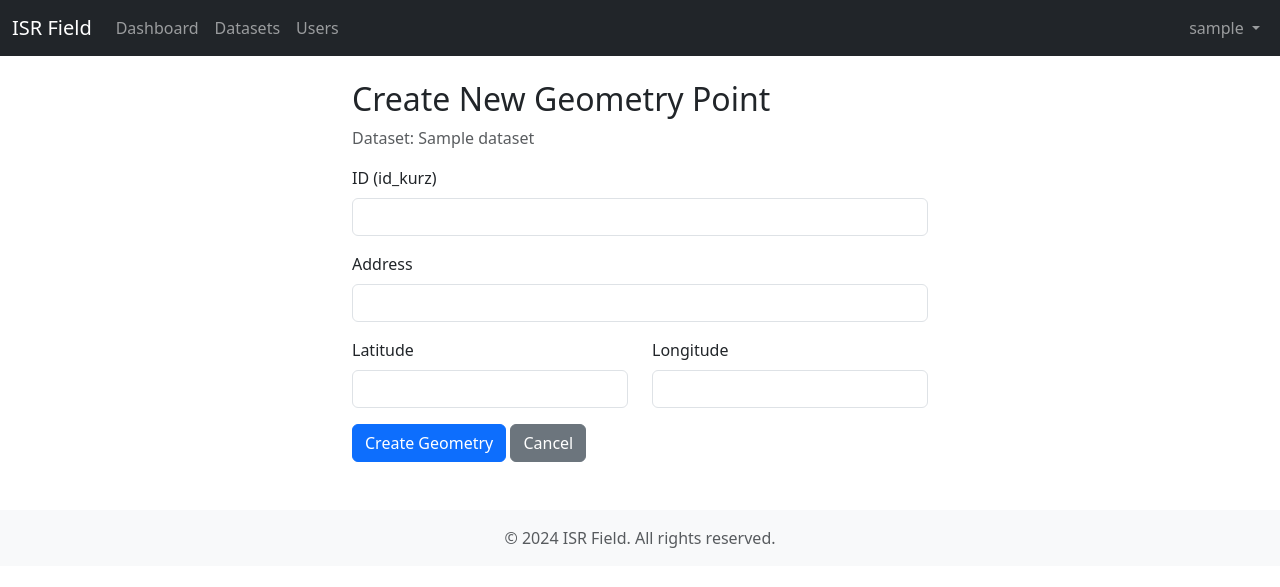
After one commit to silvioheinze/isr-field, a Django app: page /datasets/1/geometries/create/ in a window 1280 px wide. The commit adds this page. Shown: the top 587 px of the page. Run offline with Django 5.2, Linux system fonts and the light colour scheme; a user stored in the database is signed in; tables that the repository leaves empty hold one stand-in row (values such as "Sample post").

Commit message:
Add geometry creation functionality and enhance dataset data input view. Implemented a new view for creating geometry points linked to datasets, including validation and user permissions. Updated templates to support geometry point addition and improved user interaction with map controls. Enhanced the dataset data input page to include options for adding geometry points and displaying creator information.

```diff
--- /dev/null
+++ b/app/frontend/templates/frontend/geometry_create.html
@@ -0,0 +1,39 @@
+{% extends 'frontend/_base.html' %}
+
+{% block title %}Create Geometry - ISR Field{% endblock %}
+
+{% block content %}
+<div class="container mt-4" style="max-width: 600px;">
+    <h2>Create New Geometry Point</h2>
+    <p class="text-muted">Dataset: {{ dataset.name }}</p>
+
+    <form method="post">
+        {% csrf_token %}
+        <div class="mb-3">
+            <label for="id_kurz" class="form-label">ID (id_kurz)</label>
+            <input type="text" class="form-control" id="id_kurz" name="id_kurz" required>
+        </div>
+        <div class="mb-3">
+            <label for="address" class="form-label">Address</label>
+            <input type="text" class="form-control" id="address" name="address" required>
+        </div>
+        <div class="row">
+            <div class="col-md-6">
+                <div class="mb-3">
+                    <label for="lat" class="form-label">Latitude</label>
+                    <input type="number" step="any" class="form-control" id="lat" name="lat" required>
+                </div>
+            </div>
+            <div class="col-md-6">
+                <div class="mb-3">
+                    <label for="lng" class="form-label">Longitude</label>
+                    <input type="number" step="any" class="form-control" id="lng" name="lng" required>
+                </div>
+            </div>
+        </div>
+
+        <button type="submit" class="btn btn-primary">Create Geometry</button>
+        <a href="{% url 'dataset_data_input' dataset.id %}" class="btn btn-secondary">Cancel</a>
+    </form>
+</div>
+{% endblock %}
--- a/app/frontend/views.py
+++ b/app/frontend/views.py
@@ -17,6 +17,7 @@ from .models import AuditLog, DataSet, DataGeometry, DataEntry
 from django.contrib.auth.decorators import login_required, permission_required
 import json
 from django.contrib.auth import update_session_auth_hash
+from django.contrib.gis.geos import Point
 
 class GroupForm(forms.ModelForm):
     class Meta:
@@ -371,3 +372,60 @@ def entry_create_view(request, geometry_id):
         return redirect('dataset_data_input', dataset_id=dataset.id)
 
     return render(request, 'frontend/entry_create.html', {'geometry': geometry})
+
+@login_required
+def geometry_create_view(request, dataset_id):
+    """Create a new geometry point for a dataset"""
+    dataset = get_object_or_404(DataSet, pk=dataset_id)
+    if not dataset.can_access(request.user):
+        return HttpResponseForbidden('You do not have permission to create geometries for this dataset.')
+
+    if request.method == 'POST':
+        try:
+            address = request.POST.get('address')
+            id_kurz = request.POST.get('id_kurz')
+            lat = float(request.POST.get('lat'))
+            lng = float(request.POST.get('lng'))
+
+            # Validate required fields
+            if not address or not id_kurz:
+                messages.error(request, 'Address and ID are required.')
+                return redirect('dataset_data_input', dataset_id=dataset.id)
+
+            # Check if id_kurz already exists
+            if DataGeometry.objects.filter(id_kurz=id_kurz).exists():
+                messages.error(request, f'Geometry with ID "{id_kurz}" already exists.')
+                return redirect('dataset_data_input', dataset_id=dataset.id)
+
+            # Validate coordinates
+            if lat < -90 or lat > 90 or lng < -180 or lng > 180:
+                messages.error(request, 'Invalid coordinates provided.')
+                return redirect('dataset_data_input', dataset_id=dataset.id)
+
+            # Create the geometry point
+            geometry = DataGeometry.objects.create(
+                dataset=dataset,
+                address=address,
+                id_kurz=id_kurz,
+                geometry=Point(lng, lat, srid=4326),
+                user=request.user
+            )
+
+            # Log the action
+            AuditLog.objects.create(
+                user=request.user,
+                action='created_geometry',
+                target=f'geometry:{geometry.id}'
+            )
+
+            messages.success(request, f'Geometry "{id_kurz}" created successfully.')
+            return redirect('dataset_data_input', dataset_id=dataset.id)
+
+        except (ValueError, TypeError) as e:
+            messages.error(request, 'Invalid data provided. Please check your coordinates.')
+            return redirect('dataset_data_input', dataset_id=dataset.id)
+        except Exception as e:
+            messages.error(request, f'Error creating geometry: {str(e)}')
+            return redirect('dataset_data_input', dataset_id=dataset.id)
+
+    return render(request, 'frontend/geometry_create.html', {'dataset': dataset})
--- a/app/isrfield/urls.py
+++ b/app/isrfield/urls.py
@@ -34,6 +34,7 @@ urlpatterns = [
     path('datasets/<int:dataset_id>/edit/', frontend_views.dataset_edit_view, name='dataset_edit'),
     path('datasets/<int:dataset_id>/access/', frontend_views.dataset_access_view, name='dataset_access'),
     path('datasets/<int:dataset_id>/data-input/', frontend_views.dataset_data_input_view, name='dataset_data_input'),
+    path('datasets/<int:dataset_id>/geometries/create/', frontend_views.geometry_create_view, name='geometry_create'),
     path('entries/<int:entry_id>/edit/', frontend_views.entry_edit_view, name='entry_edit'),
     path('geometries/<int:geometry_id>/entries/create/', frontend_views.entry_create_view, name='entry_create'),
     path('', frontend_views.topbar_view, name='topbar'),
```
Also changed, not shown: app/frontend/templates/frontend/dataset_data_input.html (+112 -3 lines).
